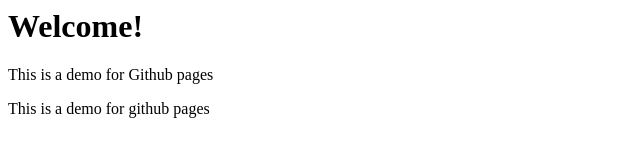
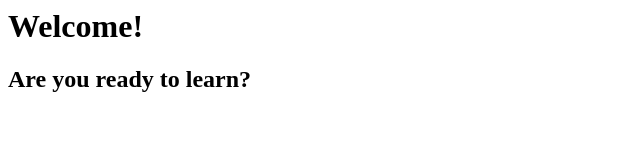
Before and after one commit to chelseahipwood/github-demo, a plain HTML site: page index.html in a window 1280 px wide. Shown: the whole page, without its empty margins (0-640 px from the left). Drawn offline with Linux system fonts and the light colour scheme.

Commit message:
Updating the Subheading

```diff
--- a/index.html
+++ b/index.html
@@ -5,9 +5,6 @@
     </head>
     <body>
       <h1>Welcome!</h1>
-      <p>This is a demo for Github pages
-        <p>
-      This is a demo for github pages
-      </p>
+    <h2> Are you ready to learn?<h2>
       </body>
       </html>
```
